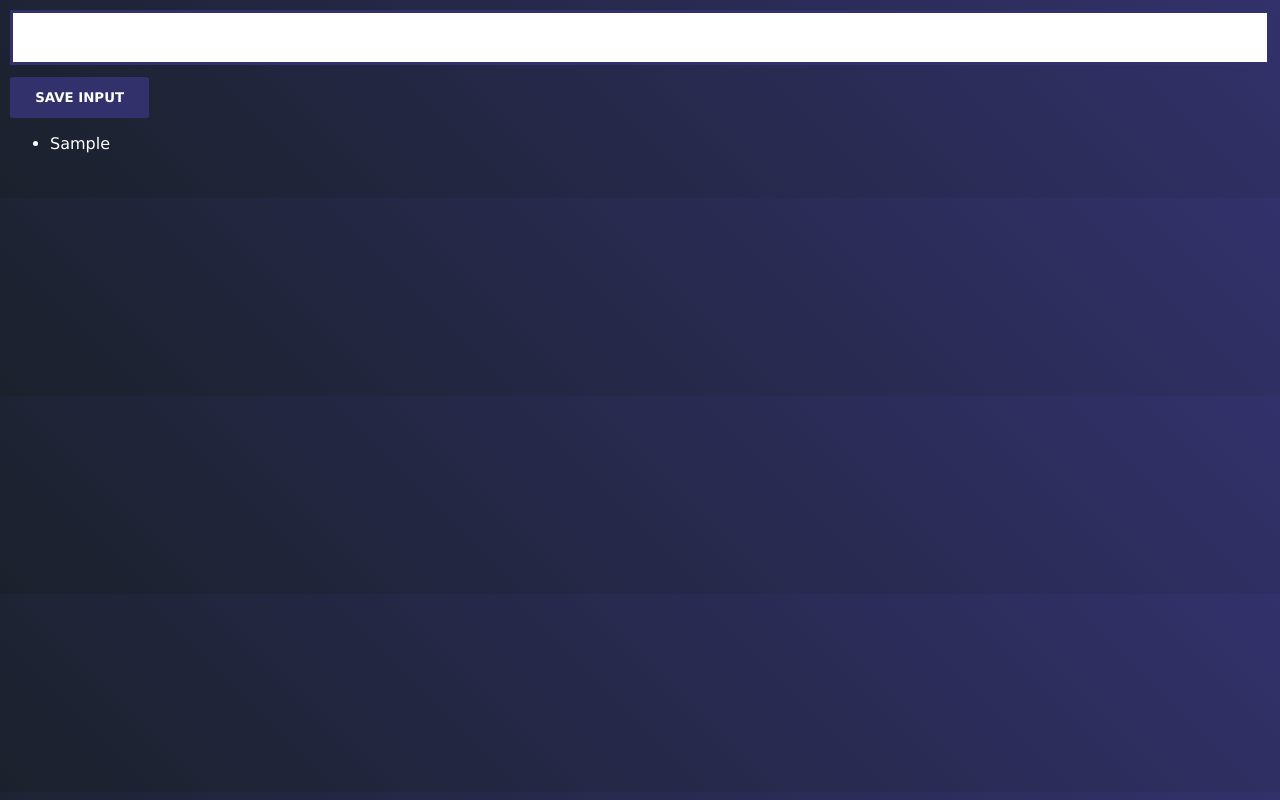
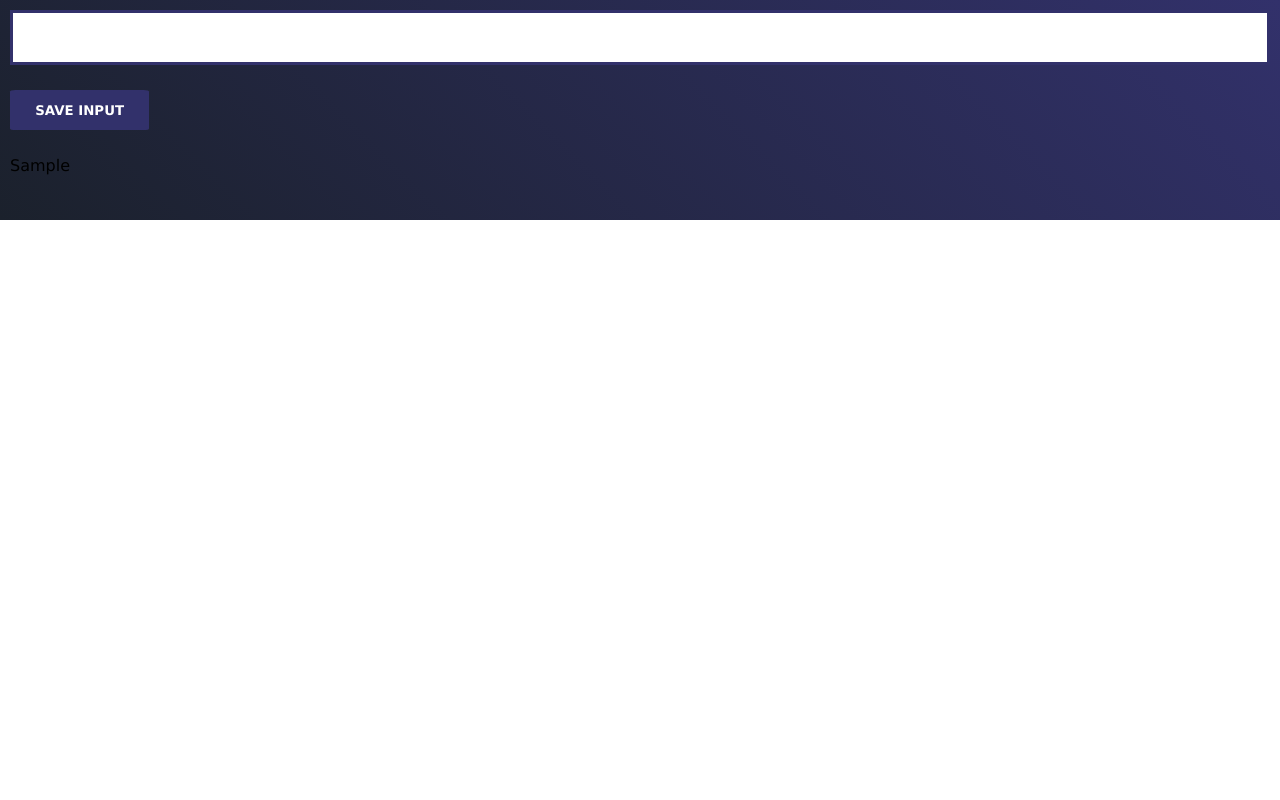
Before and after one commit to BiancaGallicchio/Javascript, a plain HTML site: page chrome-extension/index.html in a window 1280 px wide. Both pictures are taken after typing "Sample" into the empty fields and a click on the button "SAVE INPUT". Drawn offline with Linux system fonts and the light colour scheme.

Commit message:
Update index.css

```diff
--- a/chrome-extension/index.css
+++ b/chrome-extension/index.css
@@ -3,9 +3,11 @@ body{
     padding: 10px;
     margin: 0;
     font-family: Verdana, Geneva, Tahoma, sans-serif;
+    min-width: 400px;
+    background-repeat: no-repeat;
 }
 
-#input-btn{
+button{
     border-radius: 4%;
     border: none;
     color: white;
@@ -14,12 +16,13 @@ body{
     font-weight: bold;
     padding: 1% 2%;
     cursor:pointer;
-    display: flex;
-    flex-direction: column;
-    margin-top: 1vw;
+    margin-right: 1vw;
+    margin-top: 2vw;
+    min-height: 40px;
+    min-width: 110px;
 }
 
-#input-btn:hover{
+button:hover{
     background-color: #1b212c;
     box-shadow: 0 5px 5px 0 rgba(255, 255, 255, 0.24), 0 10px 10px 0 rgba(255, 255, 255, 0.19);
 }
@@ -31,11 +34,21 @@ body{
     padding-top: 1.8vw;
     padding-bottom: 2vw;
     width: 100%;
-    height: 10px;
+    height: 40px;
     border: 3px solid #32316b;
-    font-size: 1.9vw;
+    font-size: 3.5vw;
 }
 
 ul{
+    list-style: none;
+    padding-left: 0;
+    margin-top: 2vw;
+}
+
+li{
+    margin-top: 1vw;
+}
+
+li a{ /* só os links dentro de um li */
     color: white;
 }
```
